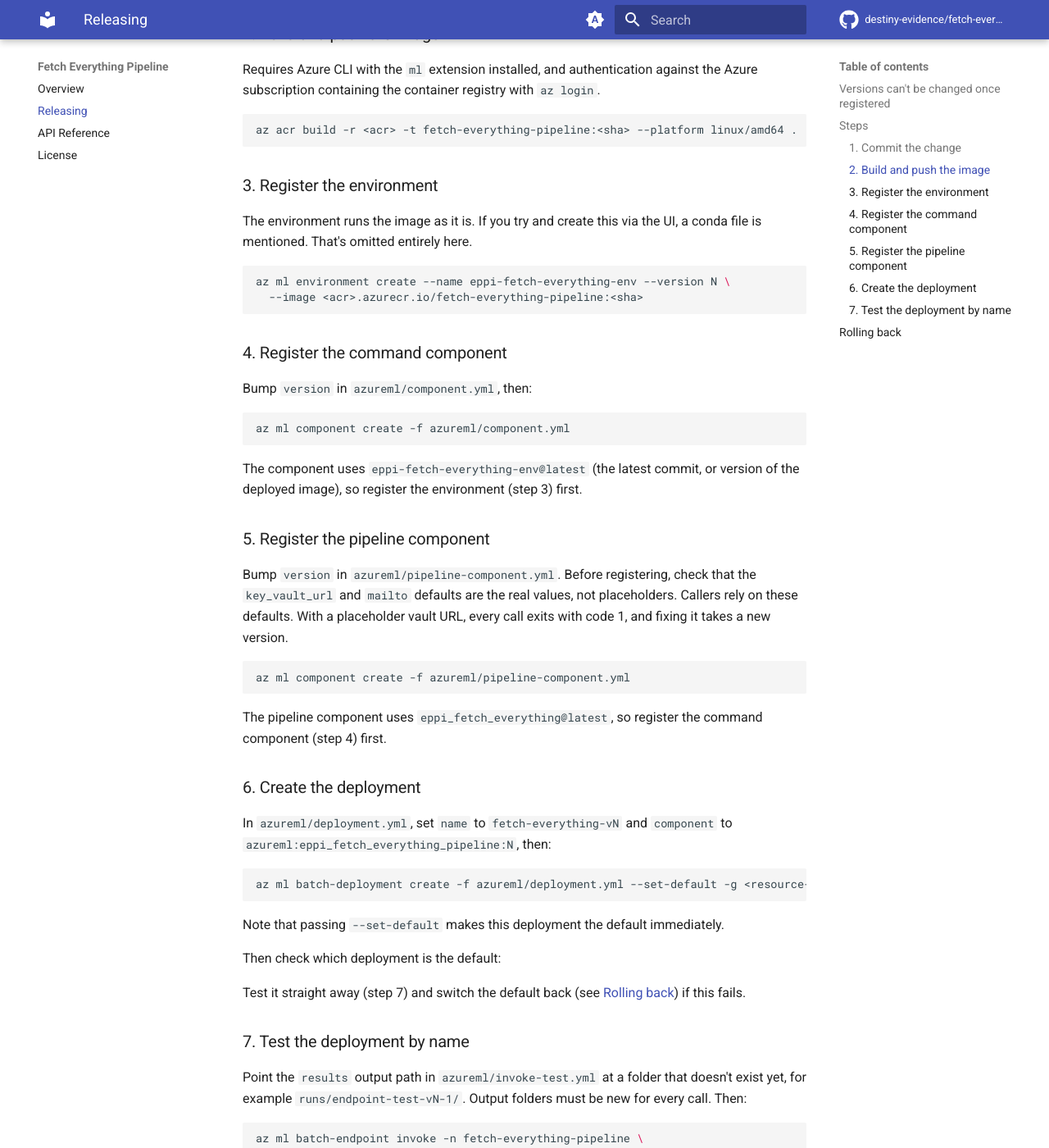
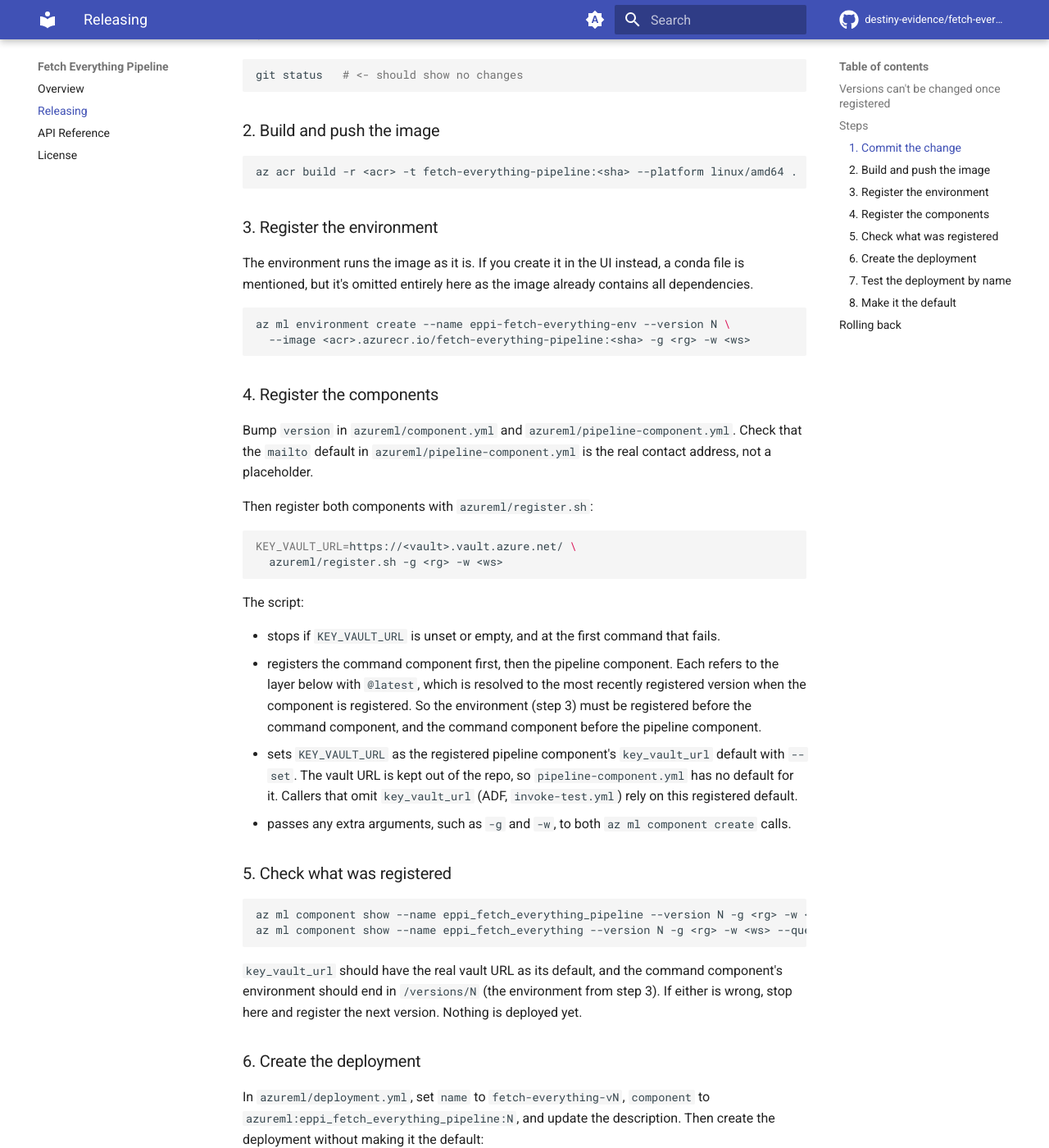
Before and after one commit to EPPI-Centre/fetch-everything-pipeline, an MkDocs documentation site: the page built from docs/deployment.md, in a window 1280 px wide and 1400 px high, scrolled down 1180 px. Shown: the whole window at 82% size. Built offline with MkDocs 1.6.1 and Material for MkDocs 9.7.7, drawn with Linux system fonts in a browser that asks for light colours; comment, search, counter and statistics services are not loaded; some of the changed text lies outside the part shown.

Commit message:
Consolidate two registration-orientated docs into a single registration doc file

````diff
--- a/docs/deployment.md
+++ b/docs/deployment.md
@@ -1,6 +1,6 @@
 # Releasing a new version
 
-The pipeline runs in Azure ML behind the `fetch-everything-pipeline` batch endpoint. A release builds a new container image and registers new versions of each layer on top of it. Then it adds a new deployment to the endpoint and makes that deployment the default.
+The pipeline runs in Azure ML behind the `fetch-everything-pipeline` batch endpoint. A release builds a new container image and registers new versions of each layer on top of it. Then it adds a new deployment to the endpoint, tests it, and makes it the default.
 
 ```mermaid
 flowchart LR
@@ -19,17 +19,19 @@ The endpoint URL stays consistent and defaults to the latest deployment. Callers
 
 Environment and component versions are immutable. Once a version is registered, it can't be overwritten or reused, even if it was registered by mistake. To fix a registered version, register the next one.
 
-Each layer has its own version number, so the numbers don't have to match. If only the pipeline component's defaults change, for example, register a new pipeline component version and leave the environment and command component alone. Name each deployment after the pipeline component version it runs (`fetch-everything-vN` runs `eppi_fetch_everything_pipeline:N`).
+Each layer has its own version number, so the numbers don't have to match, and skipping a number is fine. Using the same `N` for every layer in a release makes it easy to see which versions belong together. Name each deployment after the pipeline component version it runs (`fetch-everything-vN` runs `eppi_fetch_everything_pipeline:N`).
 
 Deployments can be changed, but in this repo follow the pattern of creating a new one for each release to enable rollbacks.
 
 ## Steps
 
-Placeholders: `<acr>` is the workspace's container registry, `<sha>` is the commit being released, and `N` is the next version of each layer.
+Placeholders: `<acr>` is the workspace's container registry, `<sha>` is the commit being released, `N` is the next version of each layer, and `<rg>` and `<ws>` are the resource group and Azure ML workspace. Instead of passing `-g <rg> -w <ws>` each time, you can set them once with `az configure --defaults group=<rg> workspace=<ws>`.
+
+All steps need the Azure CLI with the `ml` extension installed, signed in with `az login` to the subscription that holds the workspace and container registry.
 
 ### 1. Commit the change
 
-`az acr build` uploads the contents of the current directory filtered by `.dockerignore`. Make sure you don't commit any untracked or modified files and that the working tree is clean so the image matches the SHA it's tagged with.
+`az acr build` uploads the contents of the current directory, filtered by `.dockerignore`. Commit everything and make sure the working tree is clean, so the image matches the SHA it's tagged with.
 
 ```bash
 git status   # <- should show no changes
@@ -37,73 +39,90 @@ git status   # <- should show no changes
 
 ### 2. Build and push the image
 
-Requires Azure CLI with the `ml` extension installed, and authentication against the Azure subscription containing the container registry with `az login`.
-
 ```bash
 az acr build -r <acr> -t fetch-everything-pipeline:<sha> --platform linux/amd64 .
 ```
 
 ### 3. Register the environment
 
-The environment runs the image as it is. If you try and create this via the UI, a conda file is mentioned. That's omitted entirely here.
+The environment runs the image as it is. If you create it in the UI instead, a conda file is mentioned, but it's omitted entirely here as the image already contains all dependencies.
 
 ```bash
 az ml environment create --name eppi-fetch-everything-env --version N \
-  --image <acr>.azurecr.io/fetch-everything-pipeline:<sha>
+  --image <acr>.azurecr.io/fetch-everything-pipeline:<sha> -g <rg> -w <ws>
 ```
 
-### 4. Register the command component
+### 4. Register the components
 
-Bump `version` in `azureml/component.yml`, then:
+Bump `version` in `azureml/component.yml` and `azureml/pipeline-component.yml`. Check that the `mailto` default in `azureml/pipeline-component.yml` is the real contact address, not a placeholder.
+
+Then register both components with `azureml/register.sh`:
 
 ```bash
-az ml component create -f azureml/component.yml
+KEY_VAULT_URL=https://<vault>.vault.azure.net/ \
+  azureml/register.sh -g <rg> -w <ws>
 ```
 
-The component uses `eppi-fetch-everything-env@latest` (the latest commit, or version of the deployed image), so register the environment (step 3) first.
+The script:
 
-### 5. Register the pipeline component
+- stops if `KEY_VAULT_URL` is unset or empty, and at the first command that fails.
+- registers the command component first, then the pipeline component. Each refers to the layer below with `@latest`, which is resolved to the most recently registered version when the component is registered. So the environment (step 3) must be registered before the command component, and the command component before the pipeline component.
+- sets `KEY_VAULT_URL` as the registered pipeline component's `key_vault_url` default with `--set`. The vault URL is kept out of the repo, so `pipeline-component.yml` has no default for it. Callers that omit `key_vault_url` (ADF, `invoke-test.yml`) rely on this registered default.
+- passes any extra arguments, such as `-g` and `-w`, to both `az ml component create` calls.
 
-Bump `version` in `azureml/pipeline-component.yml`. Before registering, check that the `key_vault_url` and `mailto` defaults are the real values, not placeholders. Callers rely on these defaults. With a placeholder vault URL, every call exits with code 1, and fixing it takes a new version.
+### 5. Check what was registered
 
 ```bash
-az ml component create -f azureml/pipeline-component.yml
+az ml component show --name eppi_fetch_everything_pipeline --version N -g <rg> -w <ws> --query inputs
+az ml component show --name eppi_fetch_everything --version N -g <rg> -w <ws> --query environment
 ```
 
-The pipeline component uses `eppi_fetch_everything@latest`, so register the command component (step 4) first.
+`key_vault_url` should have the real vault URL as its default, and the command component's environment should end in `/versions/N` (the environment from step 3). If either is wrong, stop here and register the next version. Nothing is deployed yet.
 
 ### 6. Create the deployment
 
-In `azureml/deployment.yml`, set `name` to `fetch-everything-vN` and `component` to `azureml:eppi_fetch_everything_pipeline:N`, then:
+In `azureml/deployment.yml`, set `name` to `fetch-everything-vN`, `component` to `azureml:eppi_fetch_everything_pipeline:N`, and update the description. Then create the deployment without making it the default:
 
 ```bash
-az ml batch-deployment create -f azureml/deployment.yml --set-default -g <resource-group> -w <azure-ml-workspace>
+az ml batch-deployment create -f azureml/deployment.yml -g <rg> -w <ws>
 ```
 
-Note that passing `--set-default` makes this deployment the default immediately.
+Check that the endpoint's default is still the previous deployment, so callers aren't affected yet:
 
-Then check which deployment is the default:
-
-Test it straight away (step 7) and switch the default back (see [Rolling back](#rolling-back)) if this fails.
+```bash
+az ml batch-endpoint show -n fetch-everything-pipeline -g <rg> -w <ws> --query defaults
+```
 
 ### 7. Test the deployment by name
 
-Point the `results` output path in `azureml/invoke-test.yml` at a folder that doesn't exist yet, for example `runs/endpoint-test-vN-1/`. Output folders must be new for every call. Then:
+Point the `results` output path in `azureml/invoke-test.yml` at a folder that doesn't exist yet, for example `runs/endpoint-test-vN-1/`. Output folders must be new for every call. `invoke-test.yml` leaves out `key_vault_url`, as ADF does, so this also checks the registered default. Then:
 
 ```bash
 az ml batch-endpoint invoke -n fetch-everything-pipeline \
-  --deployment-name fetch-everything-vN -f azureml/invoke-test.yml
+  --deployment-name fetch-everything-vN -f azureml/invoke-test.yml -g <rg> -w <ws>
 ```
 
 The test passes when:
 
-- the job completes and `results.csv` is in the output folder;
+- the job completes and `results.csv` is in the output folder.
 - `std_log.txt` lists the providers you expect (`Enabled providers: ...`).
+
+If it fails, the previous deployment is still the default, so callers are unaffected. Fix the problem and release the next version.
+
+### 8. Make it the default
+
+```bash
+az ml batch-endpoint update -n fetch-everything-pipeline \
+  --set defaults.deployment_name=fetch-everything-vN -g <rg> -w <ws>
+```
+
+Then tag the released commit, for example `git tag vN-deployment <sha>`, so you can find what each deployment runs.
 
 ## Rolling back
 
 Make the previous deployment the default again:
 
 ```bash
-az ml batch-endpoint update -n fetch-everything-pipeline --set defaults.deployment_name=fetch-everything-v<N-1> -g <resource-group> -w <azure-ml-workspace>
+az ml batch-endpoint update -n fetch-everything-pipeline \
+  --set defaults.deployment_name=fetch-everything-v<N-1> -g <rg> -w <ws>
 ```
````
Also changed, not shown: azureml/register.md (deleted, +0 -48 lines).
